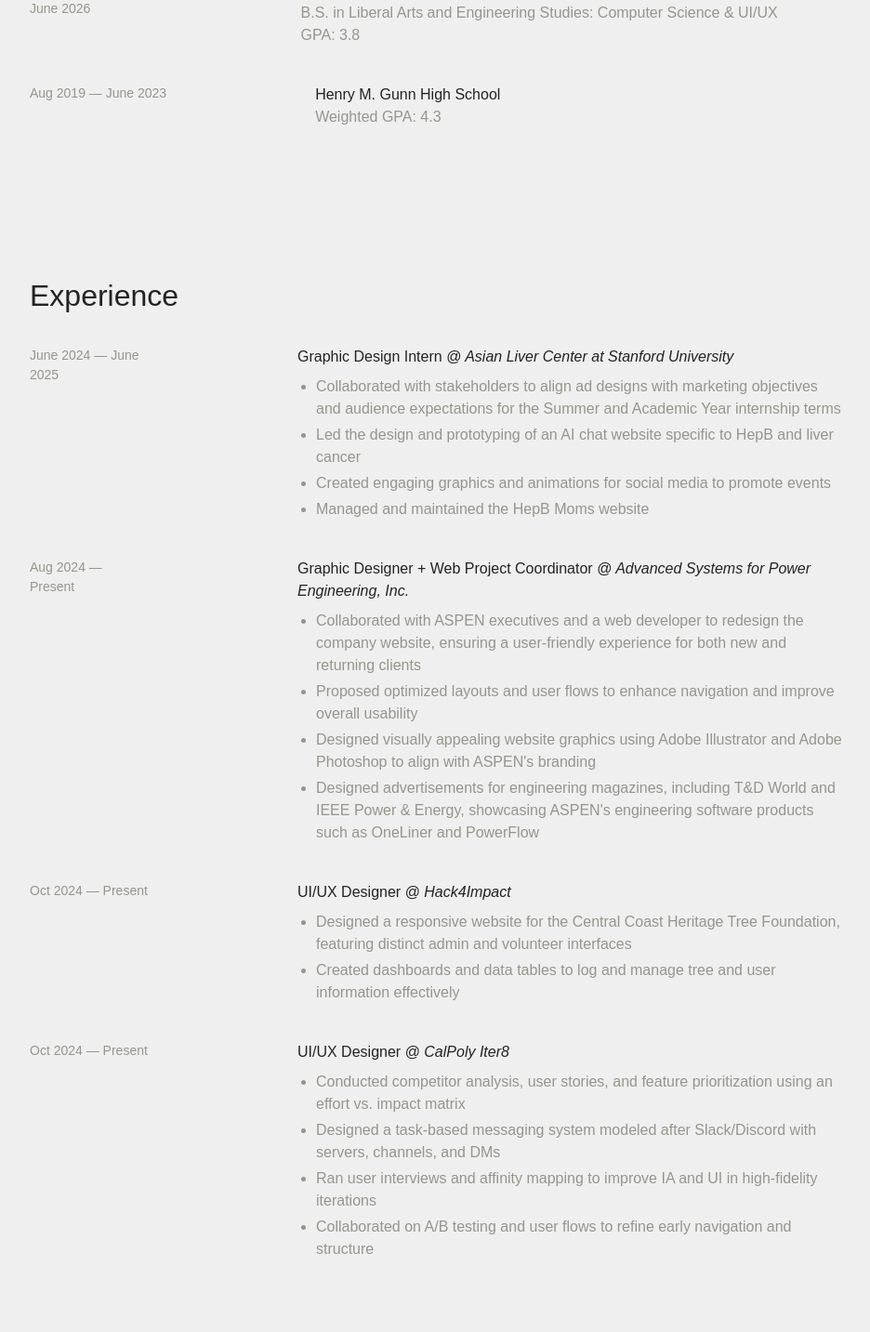
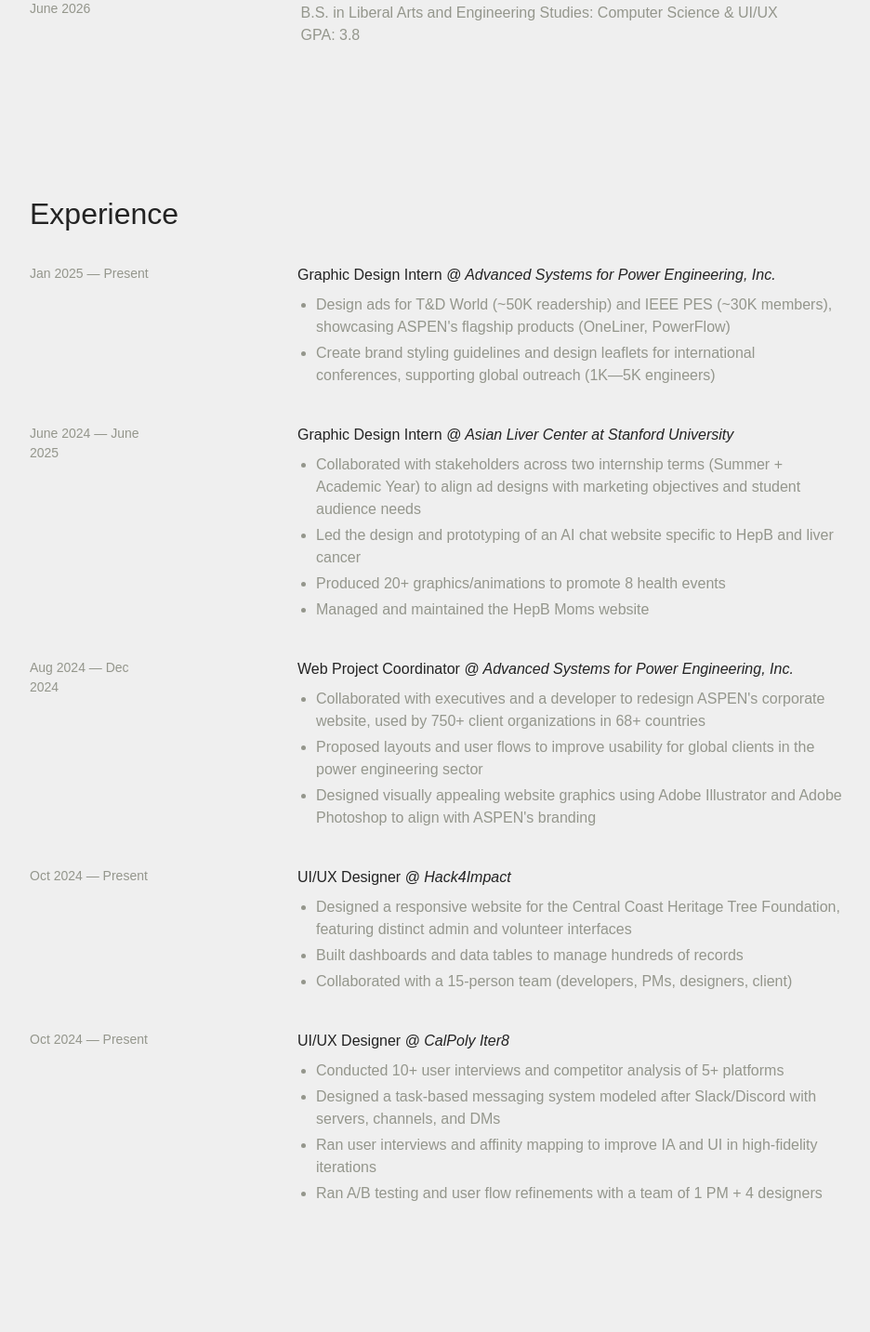
Before and after one commit to tranguyen-grc/portfolio2025, a React (Vite) app: page /about in a window 1280 px wide. Shown: the part 757-2190 px from the top of the page at 93% size, without its empty margins (170-1106 px from the left). Built offline with nearby package versions, Linux system fonts and the light colour scheme; a web font is replaced by a local one.

Commit message:
updated resume and spacing in case studies

```diff
--- a/src/components/Hero.jsx
+++ b/src/components/Hero.jsx
@@ -39,7 +39,7 @@ export default function Hero() {
           {/* Right: Text block */}
           <div className="flex flex-col items-start gap-6 w-full max-w-[25.1875rem] min-w-0 text-left">
             <h1 className="heading-h4 text-black">Tra Nguyen</h1>
-            <p className="text-lg-normal text-darkgray">
+            <p className="text-lg-normal text-darkgray md:text-rg-sm-medium">
               A multidisciplinary designer studying Computer Science + UI/UX
               Design @ CalPoly SLO.
             </p>
--- a/src/components/TwoColumnSection.jsx
+++ b/src/components/TwoColumnSection.jsx
@@ -1,6 +1,6 @@
 export default function TwoColumnSection({ title, children }) {
   return (
-    <div className="flex flex-col md:flex-row gap-[2rem] items-start">
+    <div className="flex flex-col xl:flex-row gap-[2rem] items-start">
       <div className="w-[20rem] md:w-[10rem] lg:w-[20rem]">
         <h2 className="text-h5 mt-1">{title}</h2>
       </div>
--- a/src/pages/About.jsx
+++ b/src/pages/About.jsx
@@ -125,23 +125,6 @@ export default function About() {
                 <p>June 2026</p>
               </div>
             </div>
-
-            {/* High School */}
-            <div className="flex flex-col md:flex-row md:gap-[10rem] items-start">
-              {/* Details first on mobile */}
-              <div className="order-1 md:order-2 flex-1">
-                <p className="text-rg-sm-medium text-black">
-                  Henry M. Gunn High School
-                </p>
-                <p className="text-rg-sm-normal text-darkgray">
-                  Weighted GPA: 4.3
-                </p>
-              </div>
-              {/* Dates second on mobile */}
-              <div className="order-2 md:order-1 min-w-[8rem] text-grad text-darkgray">
-                <p>Aug 2019 — June 2023</p>
-              </div>
-            </div>
           </div>
         </section>
       </div>
@@ -151,6 +134,34 @@ export default function About() {
         <section className="py-[5rem]">
           <h2 className="text-h4 mb-8 text-black">Experience</h2>
           <div className="flex flex-col gap-10">
+            {/* ASPEN internship */}
+            <div className="flex flex-col md:flex-row md:gap-[10rem] items-start">
+              {/* Dates */}
+              <div className="min-w-[8rem] text-grad text-darkgray text-sm-medium">
+                <p>Jan 2025 — Present</p>
+              </div>
+              <div>
+                <p className="text-rg-sm-medium text-black">
+                  Graphic Design Intern{" "}
+                  <span className="text-rg-sm-italic">
+                    @ Advanced Systems for Power Engineering, Inc.
+                  </span>
+                </p>
+                <ul className="list-disc text-rg-sm-normal text-darkgray pl-5 mt-2 space-y-1">
+                  <li>
+                    Design ads for T&D World (~50K readership) and IEEE PES
+                    (~30K members), showcasing ASPEN's flagship products
+                    (OneLiner, PowerFlow)
+                  </li>
+                  <li>
+                    Create brand styling guidelines and design leaflets for
+                    international conferences, supporting global outreach (1K—5K
+                    engineers)
+                  </li>
+                </ul>
+              </div>
+            </div>
+
             {/* Stanford */}
             <div className="flex flex-col md:flex-row md:gap-[10rem] items-start">
               {/* Dates */}
@@ -166,17 +177,16 @@ export default function About() {
                 </p>
                 <ul className="list-disc text-rg-sm-normal text-darkgray pl-5 mt-2 space-y-1">
                   <li>
-                    Collaborated with stakeholders to align ad designs with
-                    marketing objectives and audience expectations for the
-                    Summer and Academic Year internship terms
+                    Collaborated with stakeholders across two internship terms
+                    (Summer + Academic Year) to align ad designs with marketing
+                    objectives and student audience needs
                   </li>
                   <li>
                     Led the design and prototyping of an AI chat website
                     specific to HepB and liver cancer
                   </li>
                   <li>
-                    Created engaging graphics and animations for social media to
-                    promote events
+                    Produced 20+ graphics/animations to promote 8 health events
                   </li>
                   <li>Managed and maintained the HepB Moms website</li>
                 </ul>
@@ -187,34 +197,29 @@ export default function About() {
             <div className="flex flex-col md:flex-row md:gap-[10rem] items-start">
               {/* Dates */}
               <div className="min-w-[8rem] text-grad text-darkgray text-sm-medium">
-                <p>Aug 2024 — Present</p>
+                <p>Aug 2024 — Dec 2024</p>
               </div>
               <div>
                 <p className="text-rg-sm-medium text-black">
-                  Graphic Designer + Web Project Coordinator{" "}
+                  Web Project Coordinator{" "}
                   <span className="text-rg-sm-italic">
                     @ Advanced Systems for Power Engineering, Inc.
                   </span>
                 </p>
                 <ul className="list-disc text-rg-sm-normal text-darkgray pl-5 mt-2 space-y-1">
                   <li>
-                    Collaborated with ASPEN executives and a web developer to
-                    redesign the company website, ensuring a user-friendly
-                    experience for both new and returning clients
+                    Collaborated with executives and a developer to redesign
+                    ASPEN's corporate website, used by 750+ client organizations
+                    in 68+ countries
                   </li>
                   <li>
-                    Proposed optimized layouts and user flows to enhance
-                    navigation and improve overall usability
+                    Proposed layouts and user flows to improve usability for
+                    global clients in the power engineering sector
                   </li>
                   <li>
                     Designed visually appealing website graphics using Adobe
                     Illustrator and Adobe Photoshop to align with ASPEN's
                     branding
-                  </li>
-                  <li>
-                    Designed advertisements for engineering magazines, including
-                    T&D World and IEEE Power & Energy, showcasing ASPEN's
-                    engineering software products such as OneLiner and PowerFlow
                   </li>
                 </ul>
               </div>
@@ -238,8 +243,12 @@ export default function About() {
                     interfaces
                   </li>
                   <li>
-                    Created dashboards and data tables to log and manage tree
-                    and user information effectively
+                    Built dashboards and data tables to manage hundreds of
+                    records
+                  </li>
+                  <li>
+                    Collaborated with a 15-person team (developers, PMs,
+                    designers, client)
                   </li>
                 </ul>
               </div>
@@ -258,8 +267,8 @@ export default function About() {
                 </p>
                 <ul className="list-disc text-rg-sm-normal text-darkgray pl-5 mt-2 space-y-1">
                   <li>
-                    Conducted competitor analysis, user stories, and feature
-                    prioritization using an effort vs. impact matrix
+                    Conducted 10+ user interviews and competitor analysis of 5+
+                    platforms
                   </li>
                   <li>
                     Designed a task-based messaging system modeled after
@@ -270,8 +279,8 @@ export default function About() {
                     UI in high-fidelity iterations
                   </li>
                   <li>
-                    Collaborated on A/B testing and user flows to refine early
-                    navigation and structure
+                    Ran A/B testing and user flow refinements with a team of 1
+                    PM + 4 designers
                   </li>
                 </ul>
               </div>
--- a/tailwind.config.js
+++ b/tailwind.config.js
@@ -6,6 +6,9 @@ module.exports = {
       fontFamily: {
         sans: ['"General Sans"', "sans-serif"],
       },
+      screens: {
+        "max-1420": { max: "900px" }, // applies styles up to 1420px
+      },
     },
   },
   plugins: [],
```
Also changed, not shown: 1 other file (tests, documents, lock files or other folders).
